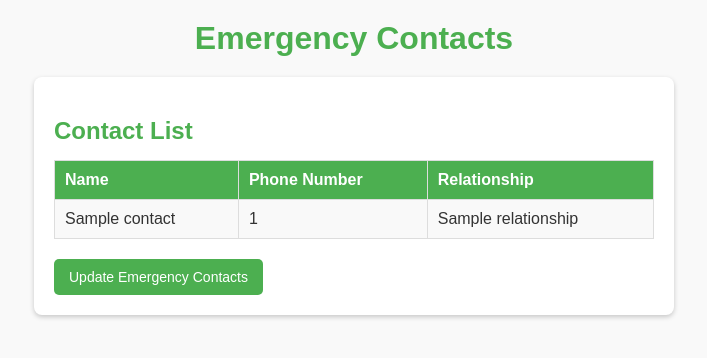
After one commit to shashhwatiwari/StaffSync, a Django app: template staffsyncDjango/staffsyncApp/templates/view_emergency_contacts.html in a window 1280 px wide. The commit adds this page. Shown: the top 358 px of the page, without its empty margins (286-993 px from the left). Run offline with Django 5.2, Linux system fonts and the light colour scheme; the template is opened without the code that fills it: most values are stand-ins (such as "Sample title", 1, 10 or a date in 2020).

Commit message:
Dependents and Emergency contacts pages added in templates and updates app's views.py with relevant methods

```diff
--- a/staffsyncDjango/staffsyncApp/templates/employee-home.html
+++ b/staffsyncDjango/staffsyncApp/templates/employee-home.html
@@ -78,11 +78,11 @@
         <h2>Statistics</h2>
         <p><span>Dependents:</span> {{ employee.DependentCount }}</p>
         <div class="btn-container">
-            <button onclick="window.location.href='/view-update-dependents'">View/Update Dependents</button>
+            <button onclick="window.location.href='/dependents'">View/Update Dependents</button>
         </div>
         <p><span>Emergency Contacts:</span> {{ employee.EmergencyContactCount }}</p>
         <div class="btn-container">
-            <button onclick="window.location.href='/view-update-emergency-contacts'">View/Update Emergency Contacts</button>
+            <button onclick="window.location.href='/emergencycontact'">View/Update Emergency Contacts</button>
         </div>
         <p><span>Total Leaves Used:</span> {{ employee.TotalLeavesUsed }}</p>
         <div class="btn-container">
--- /dev/null
+++ b/staffsyncDjango/staffsyncApp/templates/view_emergency_contacts.html
@@ -0,0 +1,95 @@
+<!DOCTYPE html>
+<html lang="en">
+<head>
+    <meta charset="UTF-8">
+    <meta name="viewport" content="width=device-width, initial-scale=1.0">
+    <title>View Emergency Contacts - StaffSync</title>
+    <style>
+        body {
+            font-family: Arial, sans-serif;
+            margin: 0;
+            padding: 0;
+            background-color: #f9f9f9;
+            color: #333;
+            display: flex;
+            flex-direction: column;
+            align-items: center;
+        }
+        h1 {
+            color: #4CAF50;
+            margin: 20px 0;
+        }
+        .info-container {
+            background-color: #fff;
+            border-radius: 8px;
+            box-shadow: 0 2px 5px rgba(0, 0, 0, 0.2);
+            width: 90%;
+            max-width: 600px;
+            padding: 20px;
+            margin-bottom: 20px;
+        }
+        .info-container h2 {
+            color: #4CAF50;
+            margin-bottom: 15px;
+        }
+        .info-container table {
+            width: 100%;
+            border-collapse: collapse;
+        }
+        .info-container table th, .info-container table td {
+            border: 1px solid #ddd;
+            padding: 10px;
+            text-align: left;
+        }
+        .info-container table th {
+            background-color: #4CAF50;
+            color: white;
+        }
+        .info-container table td {
+            background-color: #f9f9f9;
+        }
+        button {
+            background-color: #4CAF50;
+            color: white;
+            border: none;
+            padding: 10px 15px;
+            border-radius: 5px;
+            cursor: pointer;
+            font-size: 14px;
+            margin-top: 20px;
+        }
+        button:hover {
+            background-color: #45a049;
+        }
+    </style>
+</head>
+<body>
+    <h1>Emergency Contacts</h1>
+    <div class="info-container">
+        <h2>Contact List</h2>
+        {% if contacts %}
+        <table>
+            <thead>
+                <tr>
+                    <th>Name</th>
+                    <th>Phone Number</th>
+                    <th>Relationship</th>
+                </tr>
+            </thead>
+            <tbody>
+                {% for contact in contacts %}
+                <tr>
+                    <td>{{ contact.Name }}</td>
+                    <td>{{ contact.PhoneNumber }}</td>
+                    <td>{{ contact.Relationship }}</td>
+                </tr>
+                {% endfor %}
+            </tbody>
+        </table>
+        {% else %}
+        <p>No emergency contacts found.</p>
+        {% endif %}
+        <button onclick="window.location.href='/update-emergency-contacts'">Update Emergency Contacts</button>
+    </div>
+</body>
+</html>
--- a/staffsyncDjango/staffsyncApp/urls.py
+++ b/staffsyncDjango/staffsyncApp/urls.py
@@ -5,4 +5,6 @@ urlpatterns = [
     path('', views.login_view, name='staffsync-login' ),
     path('hr/', views.hr_home, name='hr-home'),
     path('employee/', views.employee_home, name='employee-home'),
+    path('dependents/', views.view_dependents, name='employee=dependent'),
+    path('emergencycontact/', views.view_emergency_contacts, name='employee=emergencycontact'),
 ]
```
Also changed, not shown: staffsyncDjango/staffsyncApp/templates/view_dependents.html (added, +93 -0 lines), staffsyncDjango/staffsyncApp/views.py (+23 -0 lines), staffsyncDjango/staffsyncDjango/settings.py (+12 -0 lines).
